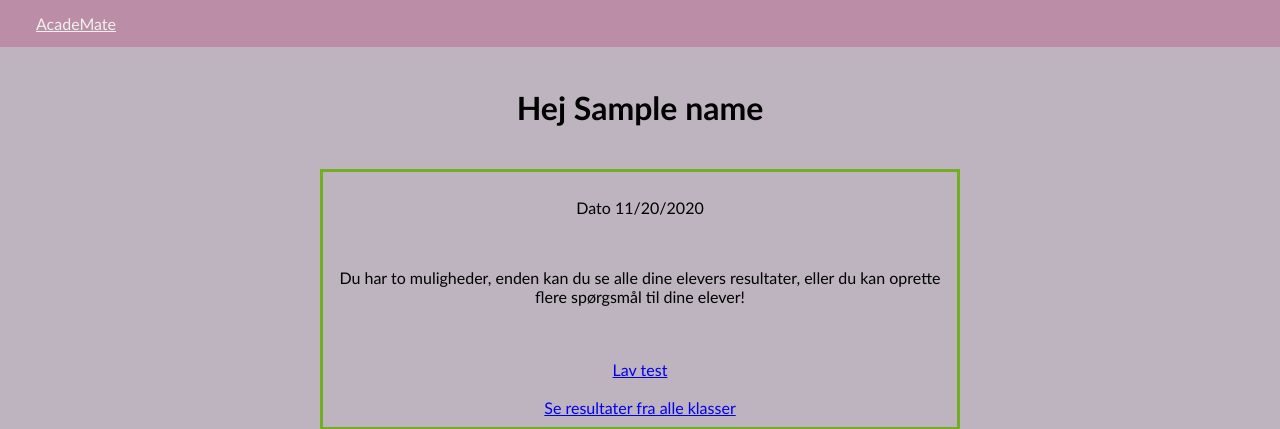
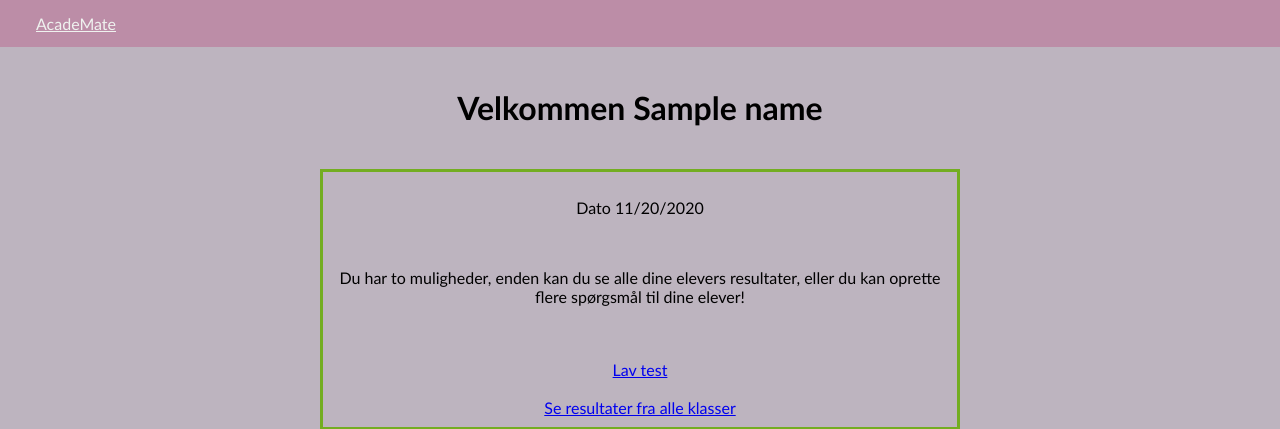
Before and after one commit to Wistoft2410/Mini-Eksamen-DDU, a Python web app: template templates/teacher_startside.html in a window 1280 px wide. Shown: the top 429 px of the page. Run offline with Jinja, Linux system fonts and the light colour scheme; the template is opened without the code that fills it: most values are stand-ins (such as "Sample title", 1, 10 or a date in 2020).

Commit message:
Lille ændring

```diff
--- a/templates/teacher_startside.html
+++ b/templates/teacher_startside.html
@@ -10,7 +10,7 @@
         </div>
 
         <div class ="header">
-            <h1>Hej {{ name }}</h1>
+            <h1>Velkommen {{ name }}</h1>
         </div>
 
 
```
